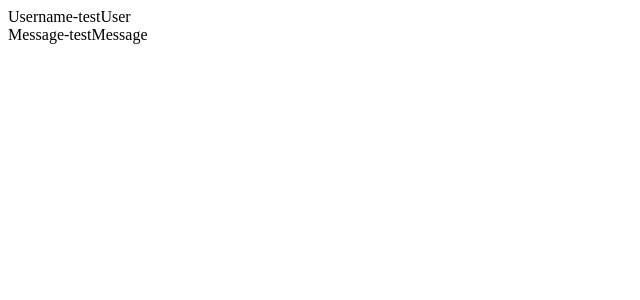
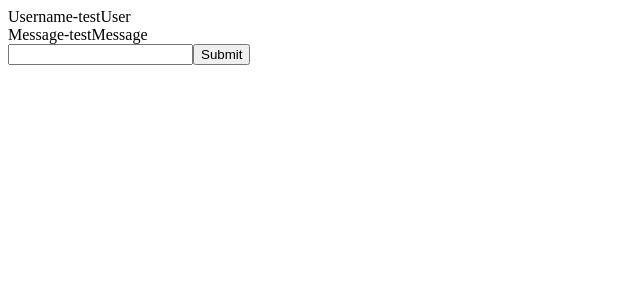
Before and after one commit to SlavM91/chat, a React app: page / in a window 1280 px wide. Shown: the top 300 px of the page, without its empty margins (0-640 px from the left). Built offline with nearby package versions, Linux system fonts and the light colour scheme; the HTML template or start-up script is replaced by a standard one.

Commit message:
Control Panel

```diff
--- /dev/null
+++ b/client/src/containers/ControlPanel/ControlPanel.tsx
@@ -0,0 +1,32 @@
+import * as React from 'react';
+import { connect } from 'react-redux';
+
+interface ControlPanelState {
+    message: string;
+}
+
+class ControlPanelView extends React.Component<any, ControlPanelState>{
+    submitHandler = (event) => {
+        event.preventDefault();
+        debugger;
+    };
+
+    changeHandler = (event) => {
+        this.setState({message: event.target.value});
+    };
+
+    render(){
+        return (
+            <div>
+                <form onSubmit={this.submitHandler}>
+                    <input
+                        onChange={this.changeHandler}
+                        type="text"/>
+                    <input type='submit' />
+                </form>
+            </div>
+        )
+    }
+}
+
+export const ControlPanel = connect(store => store)(ControlPanelView);
--- /dev/null
+++ b/client/src/containers/ControlPanel/index.ts
@@ -0,0 +1 @@
+export { ControlPanel } from "./ControlPanel"
--- a/client/src/index.tsx
+++ b/client/src/index.tsx
@@ -2,11 +2,13 @@ import * as React from 'react'
 import * as ReactDOM from 'react-dom'
 import { Provider } from 'react-redux';
 import { ChatContainer } from '@containers/ChatContainer';
+import { ControlPanel } from '@containers/ControlPanel';
 import { store } from './store';
 
 ReactDOM.render(
     <Provider store={store}>
         <ChatContainer />
+        <ControlPanel />
     </Provider>,
     document.getElementById('root') as HTMLElement
 );
```
Also changed, not shown: client/src/containers/ChatContainer/ChatContainer.tsx (+2 -5 lines).
